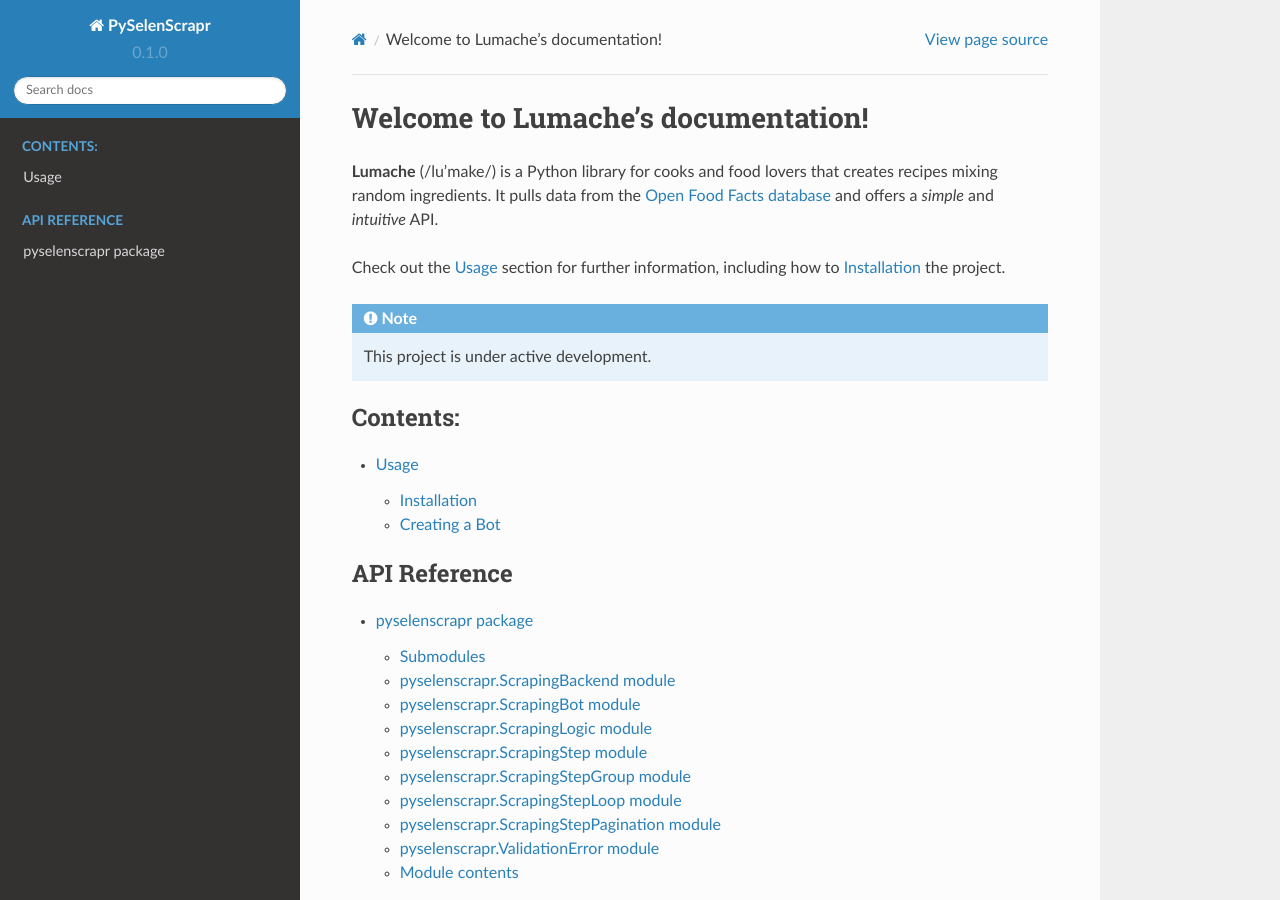
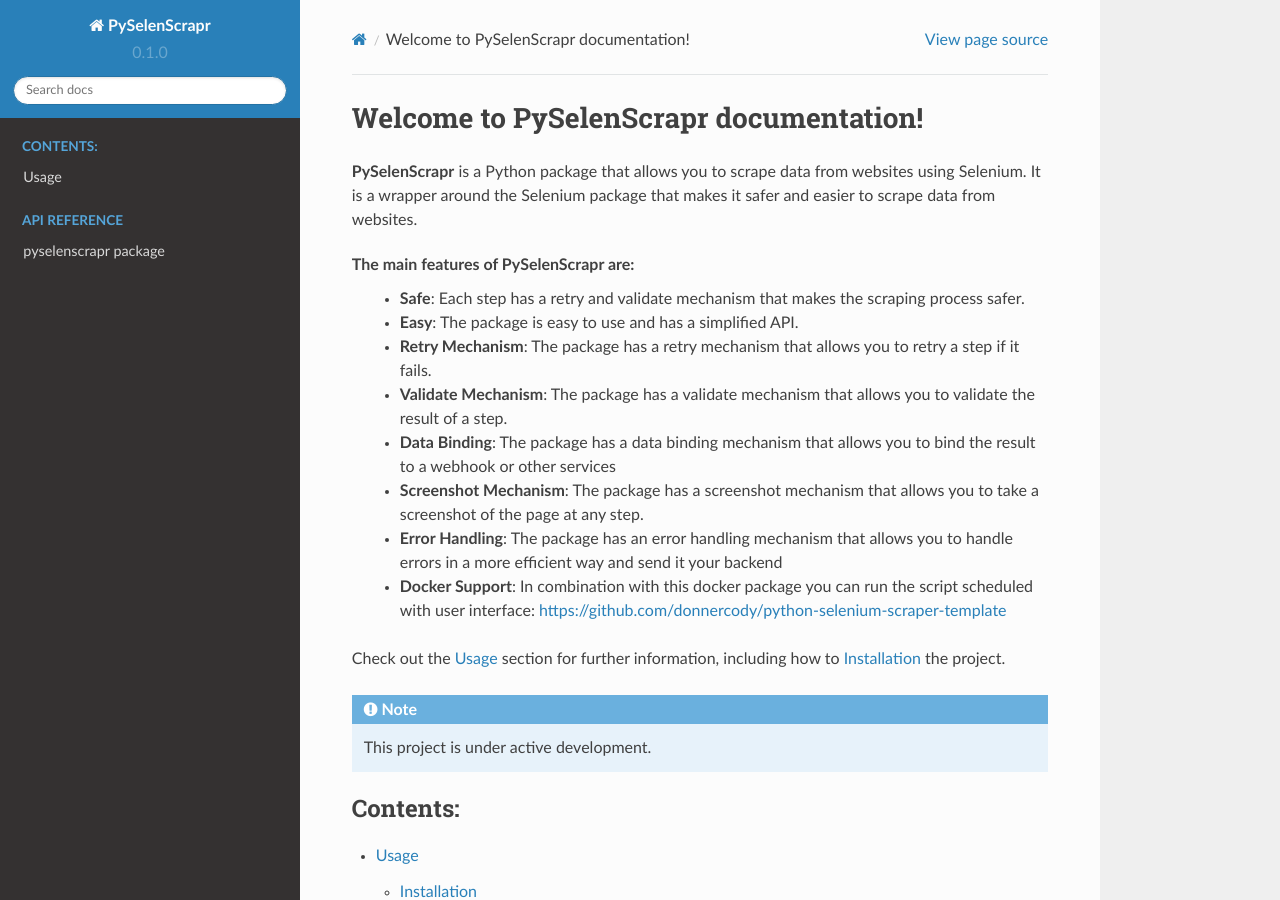
Before and after one commit to therealthoren/PySelenScrapr, a Sphinx documentation site: the page built from docs/source/index.rst, in a window 1280 px wide and 900 px high. Built offline with Sphinx 7.4.7 and the Read the Docs theme 2.0.0, drawn with Linux system fonts in a browser that asks for light colours.

Commit message:
Readme updated

```diff
--- a/docs/source/index.rst
+++ b/docs/source/index.rst
@@ -1,10 +1,17 @@
-Welcome to Lumache's documentation!
+Welcome to PySelenScrapr documentation!
 ===================================
 
-**Lumache** (/lu'make/) is a Python library for cooks and food lovers
-that creates recipes mixing random ingredients.
-It pulls data from the `Open Food Facts database <https://world.openfoodfacts.org/>`_
-and offers a *simple* and *intuitive* API.
+**PySelenScrapr** is a Python package that allows you to scrape data from websites using Selenium. It is a wrapper around the Selenium package that makes it safer and easier to scrape data from websites.
+
+The main features of PySelenScrapr are:
+    - **Safe**: Each step has a retry and validate mechanism that makes the scraping process safer.
+    - **Easy**: The package is easy to use and has a simplified API.
+    - **Retry Mechanism**: The package has a retry mechanism that allows you to retry a step if it fails.
+    - **Validate Mechanism**: The package has a validate mechanism that allows you to validate the result of a step.
+    - **Data Binding**: The package has a data binding mechanism that allows you to bind the result to a webhook or other services
+    - **Screenshot Mechanism**: The package has a screenshot mechanism that allows you to take a screenshot of the page at any step.
+    - **Error Handling**: The package has an error handling mechanism that allows you to handle errors in a more efficient way and send it your backend
+    - **Docker Support**: In combination with this docker package you can run the script scheduled with user interface: https://github.com/donnercody/python-selenium-scraper-template
 
 Check out the :doc:`usage` section for further information, including
 how to :ref:`installation` the project.
```
